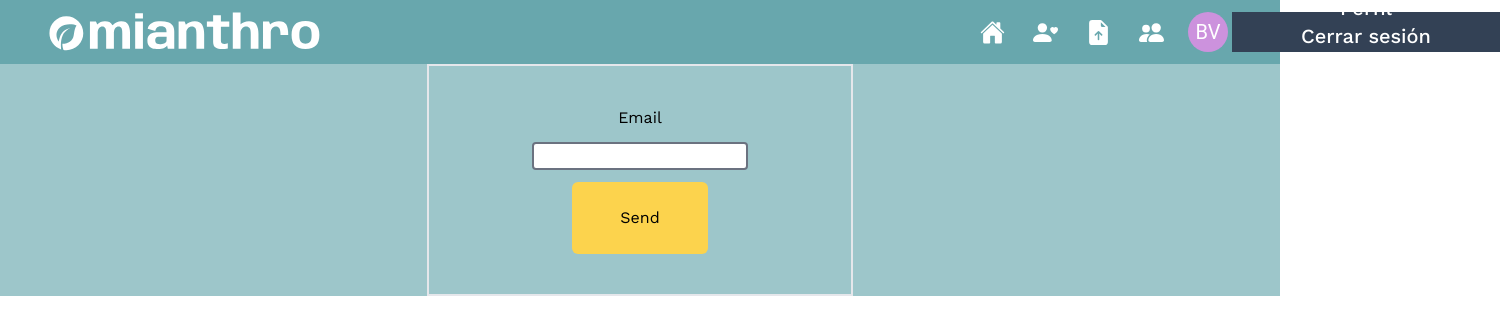
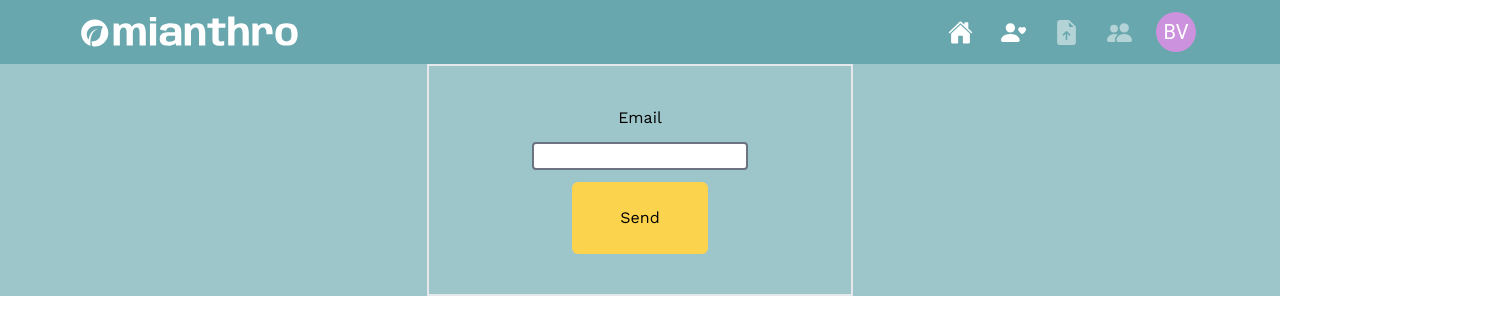
Before and after one commit to EstebanV23/coex-project, a React (Vite) app in the folder front/: page /forgot-password in a window 1280 px wide. Shown: the top 334 px of the page, 1500 px wide, since content can reach past the window. Built offline with nearby package versions, Linux system fonts and the light colour scheme.

Commit message:
Navbar Terminado con validación de verificado

```diff
--- a/front/src/App.jsx
+++ b/front/src/App.jsx
@@ -4,12 +4,15 @@ import Login from './components/Login'
 import RestartPassword from './components/RestartPassword'
 import EmailForgotPassword from './components/EmailForgotPassword'
 import Home from './components/Home'
+import { useNavbarStore } from './stores/useNavbarStore'
+import { shallow } from 'zustand/shallow'
 
 function App () {
+  const { hiddenTrue } = useNavbarStore(store => store, shallow)
   return (
     <>
       <Navbar />
-      <div className='bg-primary-blue-300'>
+      <div className='bg-primary-blue-300' onClick={hiddenTrue}>
         <Routes>
           <Route path='/' element={<Home />} />
           <Route path='/forgot-password' element={<EmailForgotPassword />} />
--- a/front/src/components/Home.jsx
+++ b/front/src/components/Home.jsx
@@ -1,4 +1,10 @@
+import { useEffect } from 'react'
+import { useNavbarStore } from '../stores/useNavbarStore'
 export default function Home () {
+  const { hiddenTrue } = useNavbarStore(reduce => reduce)
+  useEffect(() => {
+    hiddenTrue()
+  }, [])
   return (
     <h1 className='font-work text-2xl font-bold text-center'>Here is home</h1>
   )
--- a/front/src/components/LinksNavbar.jsx
+++ b/front/src/components/LinksNavbar.jsx
@@ -5,13 +5,20 @@ export default function LinksNavbar () {
   const stylesDefault = 'flex flex-col items-center h-full py-1 px-3 rounded-2xl transition-all duration-400 ease-in-out text-white font-medium text-xl md:text-base'
   const stylesActive = `${stylesDefault.replace('text-white', 'text-primary-blue')} bg-white font-bolder`
 
-  return linksRouters.map(link =>
+  return linksRouters.map(link => {
+    const handleClick = (e) => {
+      !link.verify && e.preventDefault()
+    }
+    return (
       <NavLink
         key={link.id}
         to={link.path}
-      className={({ isActive }) => { return isActive ? stylesActive : stylesDefault }}
+        onClick={handleClick}
+        className={link.verify ? ({ isActive }) => { return isActive ? stylesActive : stylesDefault } : `${stylesDefault} opacity-50`}
       >
         {({ isActive }) => isActive ? <>{link.icon} <p>{link.name}</p></> : link.icon}
       </NavLink>
     )
   }
+  )
+}
--- a/front/src/components/ModalUser.jsx
+++ b/front/src/components/ModalUser.jsx
@@ -5,14 +5,15 @@ import { shallow } from 'zustand/shallow'
 import { IoReturnUpBack } from 'react-icons/io5'
 
 export default function ModalUser () {
-  const { hiddenModal } = useNavbarStore(store => store, shallow)
+  const { hiddenModal, toggleHiddenModal } = useNavbarStore(store => store, shallow)
   const { restarUser } = useUserStore(store => store, shallow)
   const translate = hiddenModal ? 'translate-x-full' : 'translate-x-0'
+  const translateDesktop = hiddenModal ? 'md:translate-y-14 md:opacity-0 md:-z-10' : 'md:translate-y-[3.7rem] md:opacity-100'
   return (
-    <div className={`text-xl font-medium absolute transition-all duration-500 ease-in-out left-0 top-0 w-full h-full grid text-center place-content-center text-white bg-slate-700 ${translate}`}>
-      <NavLink className=''>Perfíl</NavLink>
-      <button onClick={restarUser} className='cursor-pointer'>Cerrar sesión</button>
-      <IoReturnUpBack className='cursor-pointer' />
+    <div className={`text-xl font-medium absolute transition-all duration-500 ease-in-out left-0 top-0 w-full h-full grid text-center place-content-center text-white bg-slate-700 ${translate} md:h-fit md:left-auto md:translate-x-full md:px-6 md:w-fit md:py-6 md:right-24 md:left- md:text-base md:rounded-lg ${translateDesktop} md:gap-3 md:after:contents-[] md:after:w-4 md:after:h-4 md:after:bg-slate-700 md:after:absolute md:after:-top-2 md:after:left-1/2 md:after:-translate-x-1/2 md:after:rotate-45`}>
+      <NavLink className='hover:text-primary-blue-400'>Perfíl</NavLink>
+      <button onClick={restarUser} className='cursor-pointer hover:text-primary-blue-400'>Cerrar sesión</button>
+      <IoReturnUpBack size={30} className='cursor-pointer absolute md:hidden left-10 top-10' onClick={toggleHiddenModal} />
     </div>
   )
 }
--- a/front/src/components/Navbar.jsx
+++ b/front/src/components/Navbar.jsx
@@ -11,9 +11,9 @@ export default function Navbar () {
   const [logged, setLogged] = useState(true)
   return (
     <>
-      <div className='flex items-center justify-between px-2 sm:px-8 md:px-12 py-1 bg-primary-blue h-16 font-work'>
+      <div className='flex items-center justify-between px-2 sm:px-8 md:px-20 py-1 bg-primary-blue h-16 font-work'>
         <NavLink to='/'>
-          <img src='logo.svg' className='h-10' alt='' />
+          <img src='logo.svg' className='h-8 md:10' alt='' />
         </NavLink>
         <ContentNavbar hideShow={hidden}>
           {logged
--- a/front/src/stores/useNavbarStore.js
+++ b/front/src/stores/useNavbarStore.js
@@ -2,10 +2,10 @@ import { create } from 'zustand'
 
 export const useNavbarStore = create((set, get) => ({
   hidden: true,
-  toggleHidden: () => set({ hidden: !get().hidden }),
-  hiddenTrue: () => { set({ hidden: true }) },
+  hiddenModal: true,
+  toggleHidden: () => set({ hidden: !get().hidden, hiddenModal: true }),
+  hiddenTrue: () => { set({ hidden: true, hiddenModal: true }) },
   hiddenFalse: () => { set({ hidden: false }) },
-  hiddenModal: true,
   toggleHiddenModal: () => set({ hiddenModal: !get().hiddenModal }),
   hiddenModalTrue: () => { set({ hiddenModal: true }) },
   hiddenModalFalse: () => { set({ hiddenModal: false }) }
```
Lines whose indentation alone changed are shown as unchanged.
